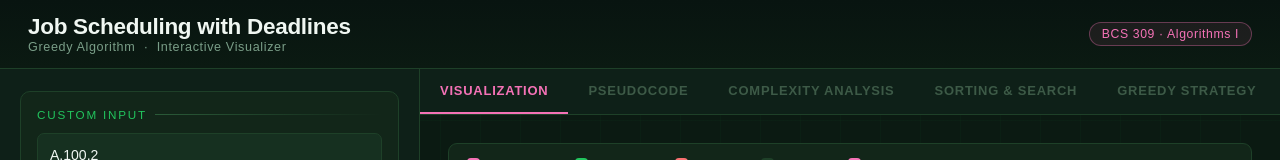
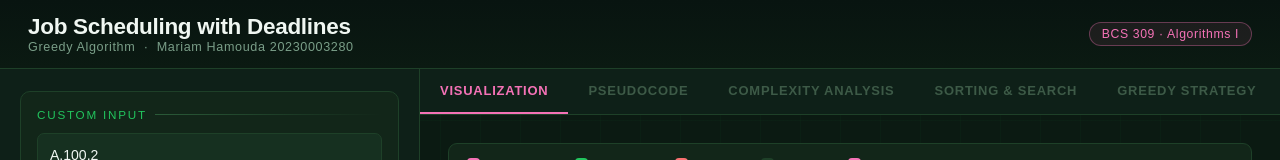
Before and after one commit to m-ari334/job-scheduling-with-deadlines, a plain HTML site: page index.html in a window 1280 px wide. Shown: the top 160 px of the page. Drawn offline with Linux system fonts and the light colour scheme.

Commit message:
Update header subtitle with author's name

```diff
--- a/index.html
+++ b/index.html
@@ -607,7 +607,7 @@ tr.hrow.hactive td { background: var(--green-soft); color: var(--green-hi); }
 <header>
   <div>
     <div class="hdr-title">Job Scheduling with Deadlines</div>
-    <div class="hdr-sub">Greedy Algorithm &nbsp;·&nbsp; Interactive Visualizer</div>
+    <div class="hdr-sub">Greedy Algorithm &nbsp;·&nbsp; Mariam Hamouda 20230003280</div>
   </div>
   <div class="hdr-badge">BCS 309 · Algorithms I</div>
 </header>
```
